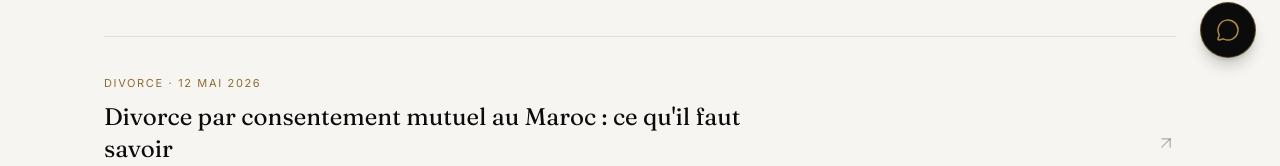
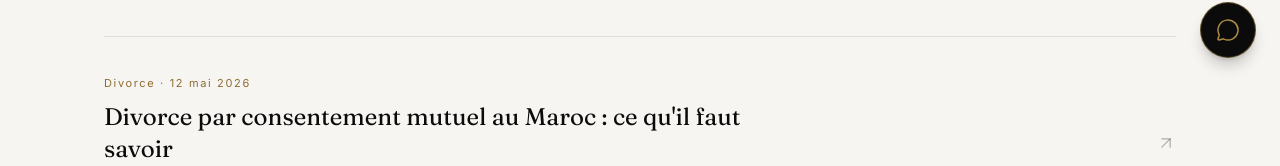
Before and after one commit to mmoh96686-hash/fejjar-avocat, a Next.js app: page /fr/blog in a window 1280 px wide. Shown: the part 718-884 px from the top of the page. Built offline with nearby package versions, Linux system fonts and the light colour scheme.

Commit message:
version 9

```diff
--- a/app/[locale]/blog/page.tsx
+++ b/app/[locale]/blog/page.tsx
@@ -52,7 +52,7 @@ export default async function BlogPage({
                   className="group flex flex-col sm:flex-row sm:items-center justify-between gap-4 py-8 border-t border-noir/10"
                 >
                   <div className="max-w-2xl">
-                    <span className="text-[11px] uppercase tracking-[0.15em] text-dore-fonce">
+                    <span className="text-[11px]  tracking-[0.15em] text-dore-fonce">
                       {post.domaine} · {formatDate(post.date, locale as Locale)}
                     </span>
                     <h2 className="mt-2 font-display text-2xl group-hover:text-dore-fonce transition-colors">
```
